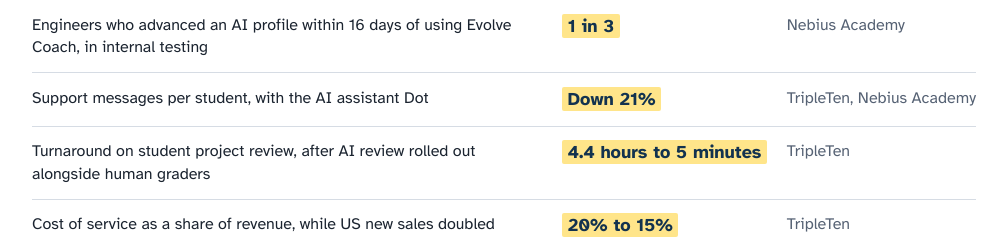
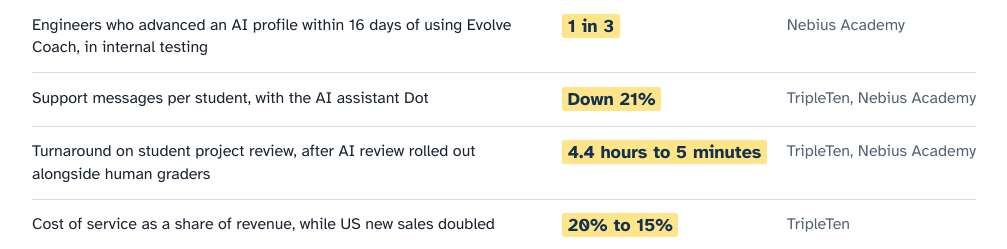
Before and after one commit to edeitrick/edeitrick.github.io, a plain HTML site: page index.html in a window 1280 px wide. Shown: the part 900-1149 px from the top of the page, without its empty margins (136-1143 px from the left). Drawn offline with Linux system fonts and the light colour scheme.

Commit message:
Results: credit AI review turnaround to both TripleTen and Nebius Academy
Co-Authored-By: Claude Fable 5.2 <noreply@anthropic.com>
Claude-Session: https://claude.ai/code/session_01R87f52SXLzUqEv9QGRztRk

```diff
--- a/index.html
+++ b/index.html
@@ -131,7 +131,7 @@ footer ul { list-style: none; padding: 0; margin: 0; display: flex; flex-wrap: w
       <tr>
         <th scope="row">Turnaround on student project review, after AI review rolled out alongside human graders</th>
         <td class="result"><mark>4.4 hours to 5 minutes</mark></td>
-        <td class="where">TripleTen</td>
+        <td class="where">TripleTen, Nebius Academy</td>
       </tr>
       <tr>
         <th scope="row">Cost of service as a share of revenue, while US new sales doubled</th>
```
